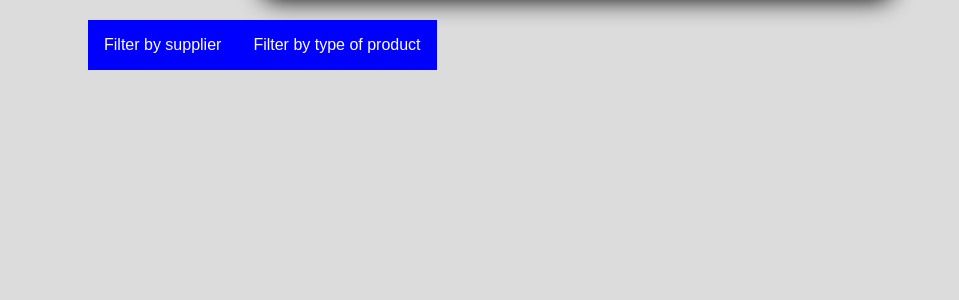
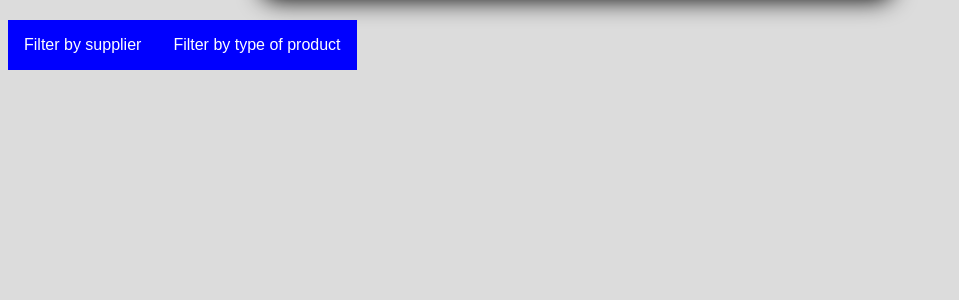
Before and after one commit to AS-Brown/Project_one, a Flask app: page /products in a window 1280 px wide; the page is wider, and only the part inside the window is pictured. Shown: the part 53-353 px from the top of that part, without its empty margins (0-959 px from the left). Run offline with Flask 2, Linux system fonts and the light colour scheme; data that the repository does not hold is empty.

Commit message:
CSS dropdown menu now sits at top of screen and covers products instead of moving them

```diff
--- a/static/style.css
+++ b/static/style.css
@@ -34,17 +34,19 @@ body{
     margin: 0 auto;
   }
 
-#contents{
-    display: flex;
-    flex-wrap: wrap;
-    width: 80em;
-    margin: 0 auto;
-  }
+.width-of-products{
+  margin-top: 5em;
+  width:90em;
+  display:flex;
+  flex-wrap: wrap;
+  z-index: 1;
+  position:absolute;
+}
 
 .box{
     border-radius: 25px;
     background-color: white;
-    width: 20em;
+    width: 25em;
     height: auto;
     display: flex;
     line-height: 18px;
@@ -58,11 +60,9 @@ body{
 /* HERE IS DROPDOWN START */
 
 .dropdown {
-    position: relative;
-    display: flex;
+    position:relative;
+    z-index:2;
 
-    margin-bottom: 10em;
-    float: right;
   }
 
 .dropbtn {
@@ -78,7 +78,7 @@ body{
     display: none;
     position: relative;
     background-color: #f9f9f9;
-    min-width: 160px;
+    min-width: 140px;
     filter: drop-shadow(0 0 0.75rem grey);
     z-index: 1;
   }
--- a/templates/products/filters.html
+++ b/templates/products/filters.html
@@ -1,6 +1,8 @@
 {% extends "base.html" %}
 
 {% block content %}
+
+<h1><a href="/products">Return to all products</a></h1>
 
 {% for product in products %}
 
--- a/templates/products/index.html
+++ b/templates/products/index.html
@@ -1,8 +1,6 @@
 {% extends "base.html" %}
 
 {% block content %}
-
-<div id="contents">
 
 <div class="dropdown">
     <button class="dropbtn">Filter by supplier</button>
@@ -22,7 +20,7 @@
     </div>
 </div>
 
-
+<div class=width-of-products>
 {% for product in products %}
 
     <div class="box">
--- a/templates/suppliers/index.html
+++ b/templates/suppliers/index.html
@@ -6,6 +6,9 @@
     <div class="box">
         <h1><a href="/suppliers/{{supplier.id}}">{{supplier.name}}</a></h1>
         <p>{{supplier.location}}</p>
+        {% if supplier.active == 0 %}
+            <p>This supplier is no longer active and will not be supplying any new products.</p>
+            {% endif %}
     </div>
 
 {% endfor %}
--- a/templates/suppliers/show.html
+++ b/templates/suppliers/show.html
@@ -5,6 +5,10 @@
     <div class="box">
         <h1>{{supplier.name}}</h1>
         <p>{{supplier.location}}</p>
+        {% if supplier.active == 0 %}
+            <p>This supplier is no longer active and will not be supplying any new products.</p>
+            {% endif %}
+
         <p><a href="/suppliers/{{supplier.id}}/edit">Edit supplier</a></p>
     </div>
 
```
